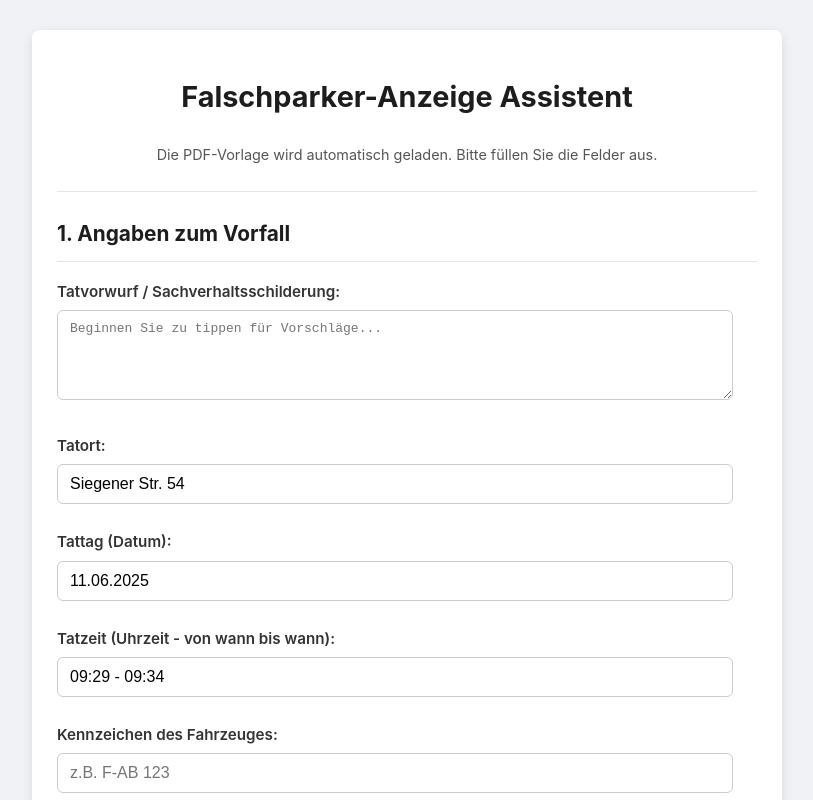
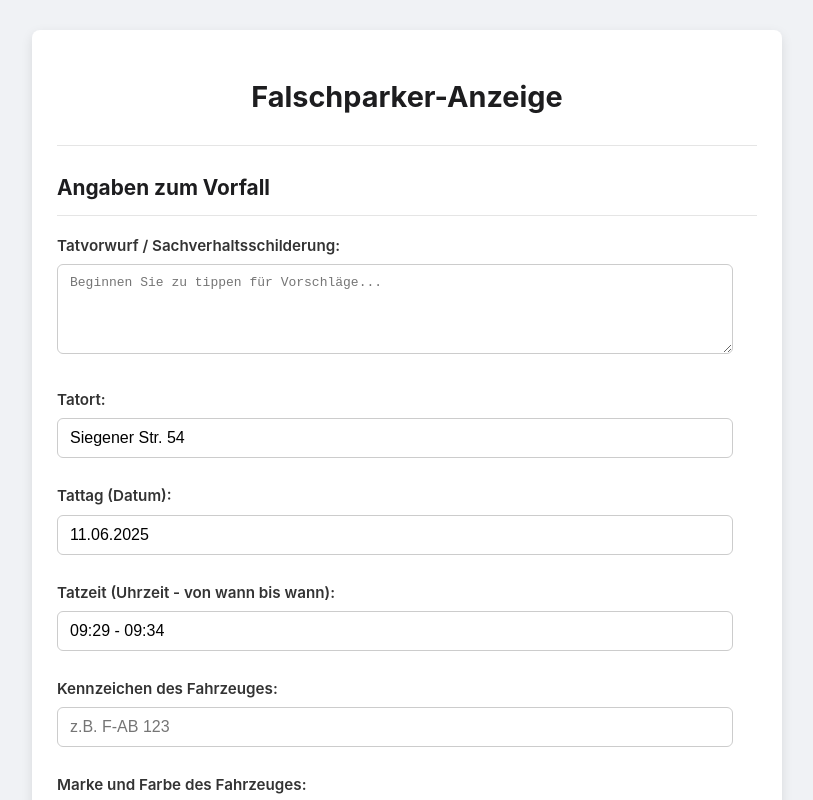
Before and after one commit to zakiwaw/Falschparker, a plain HTML site: page index.html in a window 1280 px wide. Shown: the top 800 px of the page, without its empty margins (233-1046 px from the left). Drawn offline with Linux system fonts and the light colour scheme; no server answers.

Commit message:
index.html

```diff
--- a/index.html
+++ b/index.html
@@ -132,11 +132,11 @@
 <body>
 
 <div class="container">
-    <h1>Falschparker-Anzeige Assistent</h1>
-    <p class="info-message">Die PDF-Vorlage wird automatisch geladen. Bitte füllen Sie die Felder aus.</p>
+    <h1>Falschparker-Anzeige</h1>
+
     <hr>
 
-    <h2>1. Angaben zum Vorfall</h2>
+    <h2>Angaben zum Vorfall</h2>
 
     <div class="autocomplete-suggestions-wrapper">
         <label for="tatvorwurf">Tatvorwurf / Sachverhaltsschilderung:</label>
```
